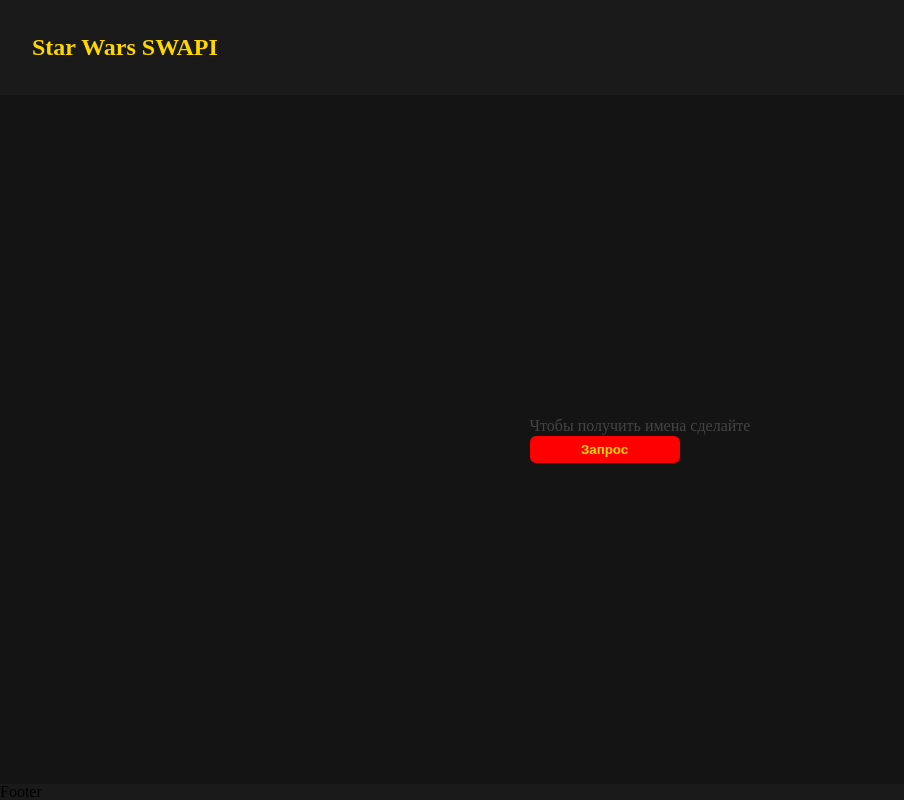
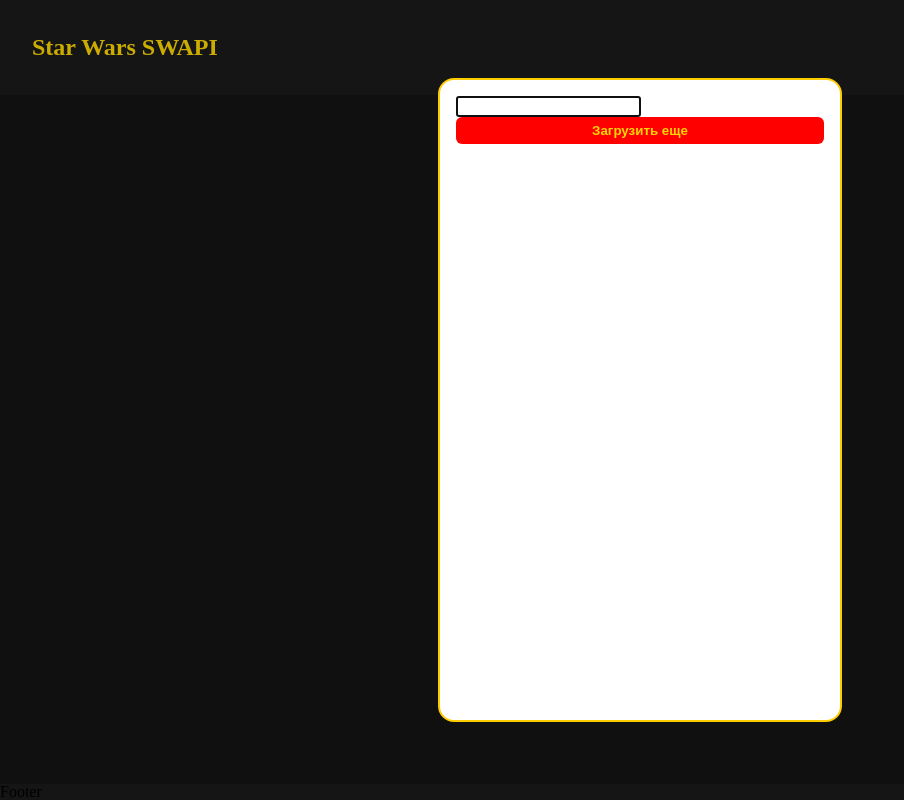
Before and after one commit to MikhaiLS9/starWars_page, a React (Vite) app: page / in a window 1280 px wide. Shown: the whole page, without its empty margins (0-904 px from the left). Built offline with nearby package versions, Linux system fonts and the light colour scheme.

Commit message:
add component SearchInput

```diff
--- /dev/null
+++ b/src/components/Modal/RequestsContainer/RequestsBody/RequestNamePeople/RequestNamePeople.tsx
@@ -0,0 +1,37 @@
+import { useState, useEffect } from "react";
+import { baseUrl, baseApi, baseParams } from "../../../../../api/api";
+import useRequest from "../../../../../hooks/useRequestStarWars";
+import { ApiResponse } from "../../../../../interfaces";
+import SearchInput from "../../../../ui/SearchInput/SearchInput";
+
+const RequestNamePeople = () => {
+  const [trigger, setTrigger] = useState<boolean>(true);
+  const [searchName, setSearchName] = useState<string>("");
+
+  const { data, error, loading } = useRequest<ApiResponse>(
+    `${baseUrl}${baseApi}${baseParams}`,
+    trigger && searchName !== "",
+    { params: { search: searchName } }
+  );
+
+  useEffect(() => {
+    if (!loading && trigger && searchName !== "") {
+      setTrigger(false);
+    }
+  }, [loading, trigger, searchName]);
+
+  console.log(data);
+
+  return (
+    <div>
+      {loading && <div>Loading...</div>}
+
+      <SearchInput
+        setSearch={setSearchName}
+        textError={error}
+        delay={700}
+      ></SearchInput>
+    </div>
+  );
+};
+export default RequestNamePeople;
--- a/src/components/Modal/RequestsContainer/RequestsBody/RequestsBody.tsx
+++ b/src/components/Modal/RequestsContainer/RequestsBody/RequestsBody.tsx
@@ -1,43 +1,15 @@
-import { useEffect, useState } from "react";
-import { baseUrl, baseApi, baseParams } from "../../../../api/api";
-import { ApiResponse } from "../../../../interfaces";
+import { PropsWithChildren } from "react";
 
-import useRequest from "../../../../hooks/useRequestStarWars";
 import Button from "../../../ui/Button/Button";
-import ModalSearchName from "./SearchNameBody/ModalSearchName";
 
 import styles from "./RequestsBody.module.css";
 
-const ModuleRequestsBody = () => {
-  const [trigger, setTrigger] = useState<boolean>(true);
+type ModuleRequestsBodyProps = PropsWithChildren;
 
-  const {
-    data: responseStarWars,
-    loading,
-    error,
-  } = useRequest<ApiResponse>(`${baseUrl}${baseApi}${baseParams}`, trigger, {
-    params: { page: "3" },
-  });
-
-  const starWarsPerson = responseStarWars?.results || [];
-
-  useEffect(() => {
-    if (!loading && trigger) {
-      setTrigger(false);
-    }
-  }, [loading, trigger]);
-
-  console.log(responseStarWars?.next);
-
+const ModuleRequestsBody = ({ children }: ModuleRequestsBodyProps) => {
   return (
     <div className={styles.moduleRequestsBody}>
-      <ModalSearchName
-       />
-
-      {starWarsPerson.map((persons) => (
-        <div key={persons.url}>{persons.name}</div>
-      ))}
-      {error && <div>error</div>}
+      {children}
 
       <Button appearance="xl">Загрузить еще</Button>
     </div>
--- a/src/components/Modal/RequestsContainer/RequestsBody/SearchNameBody/ModalSearchName.tsx
+++ /dev/null
@@ -1,63 +0,0 @@
-import { useState, useEffect, ChangeEvent } from "react";
-import { baseUrl, baseApi, baseParams } from "../../../../../api/api";
-import { useDebounce } from "../../../../../hooks/useDebounce";
-import { ApiResponse } from "../../../../../interfaces";
-
-import useRequest from "../../../../../hooks/useRequestStarWars";
-
-import styles from "./ModalSearchName.module.css";
-
-const ModalSearchName = () => {
-  const [searchNameValue, setSearchNameValue] = useState<string>("");
-  const [trigger, setTrigger] = useState<boolean>(false);
-
-  const debouncedSearchName = useDebounce(searchNameValue, 500);
-
-  const {
-    data: personsData,
-    loading,
-    error,
-  } = useRequest<ApiResponse>(`${baseUrl}${baseApi}${baseParams}`, trigger, {
-    params: { search: debouncedSearchName },
-  });
-
-  const starWarsPerson = personsData?.results || [];
-
-  useEffect(() => {
-    if (debouncedSearchName) {
-      setTrigger(true);
-    } else {
-      setTrigger(false);
-    }
-  }, [debouncedSearchName]);
-
-  useEffect(() => {
-    if (!loading && trigger) {
-      setTrigger(false);
-    }
-  }, [loading, trigger]);
-
-  const handleChange = (e: ChangeEvent<HTMLInputElement>) => {
-    setSearchNameValue(e.target.value);
-  };
-
-  return (
-    <div>
-      <input
-        type="text"
-        name="searchName"
-        value={searchNameValue}
-        onChange={handleChange}
-        className={styles.moduleRequestsBody__input}
-      />
-
-      {starWarsPerson.map((persons) => (
-        <div key={persons.url}>{persons.name}</div>
-      ))}
-      {loading && <div>Loading...</div>}
-      {error && <div>error</div>}
-    </div>
-  );
-};
-
-export default ModalSearchName;
--- a/src/components/RequestPeople/RequestPeople.tsx
+++ b/src/components/RequestPeople/RequestPeople.tsx
@@ -3,23 +3,22 @@
 import ModalRequestsContainer from "../Modal/RequestsContainer/ModalRequestsStarWars";
 import ModuleRequestsBody from "../Modal/RequestsContainer/RequestsBody/RequestsBody";
 import Button from "../ui/Button/Button";
-import Ptag from "../ui/Ptag/Ptag";
 
 import styles from "./RequestPeople.module.css";
+import RequestNamePeople from "../Modal/RequestsContainer/RequestsBody/RequestNamePeople/RequestNamePeople";
 
 const RequestPeople = () => {
-  const [isVisible, setIsVisible] = useState<boolean>(false);
+  const [isVisible, setIsVisible] = useState<boolean>(true);
 
   return (
     <section className={styles.requestPeople}>
-      <div className={styles.requestPeopleBlock}>
-        <Ptag size="m">Чтобы получить имена сделайте</Ptag>
-        <Button appearance="m" onClick={() => setIsVisible((prev) => !prev)}>
-          Запрос
-        </Button>
-      </div>
+      <Button appearance="m" onClick={() => setIsVisible((prev) => !prev)}>
+        Открыть
+      </Button>
       <ModalRequestsContainer isVisible={isVisible} setIsVisible={setIsVisible}>
-        <ModuleRequestsBody />
+        <ModuleRequestsBody>
+          <RequestNamePeople />
+        </ModuleRequestsBody>
       </ModalRequestsContainer>
     </section>
   );
--- /dev/null
+++ b/src/components/ui/SearchInput/SearchInput.tsx
@@ -0,0 +1,47 @@
+import { ChangeEvent, PropsWithChildren, useEffect, useState } from "react";
+import { useDebounce } from "../../../hooks/useDebounce";
+
+import Ptag from "../Ptag/Ptag";
+
+import styles from "./SearchInput.module.css";
+
+type SearchInputProps = PropsWithChildren<{
+  setSearch: (e: string) => void;
+  textError: string | null;
+  delay: number;
+}>;
+
+const SearchInput = ({
+  children,
+  textError,
+  delay,
+  setSearch,
+}: SearchInputProps) => {
+  const [searchValue, setSearchValue] = useState<string>("");
+  const getSearch = useDebounce(searchValue, delay);
+
+  useEffect(() => {
+    if (getSearch) {
+      setSearch(getSearch);
+    }
+  }, [getSearch, setSearch]);
+
+  const searchInputValue = (e: ChangeEvent<HTMLInputElement>) => {
+    setSearchValue(e.target.value);
+  };
+
+  return (
+    <div className={styles.searchInput}>
+      <input type="text" autoFocus name="getName" onChange={searchInputValue} />
+      {children}
+
+      {textError && (
+        <Ptag size="s" isError>
+          {textError}
+        </Ptag>
+      )}
+    </div>
+  );
+};
+
+export default SearchInput;
```
Also changed, not shown: src/components/Modal/RequestsContainer/RequestsBody/RequestNamePeople/RequestNamePeople.module.css (added), src/components/ui/SearchInput/SearchInput.module.css (added).
